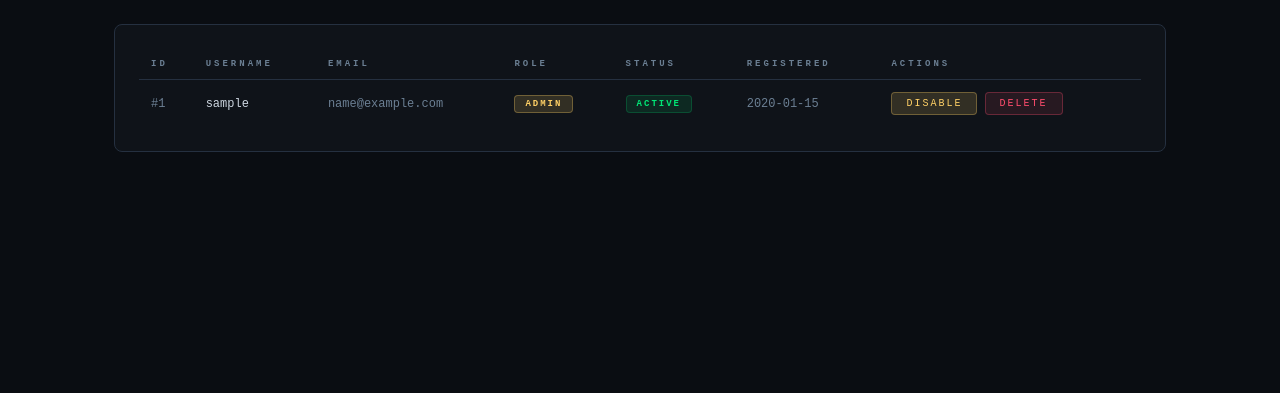
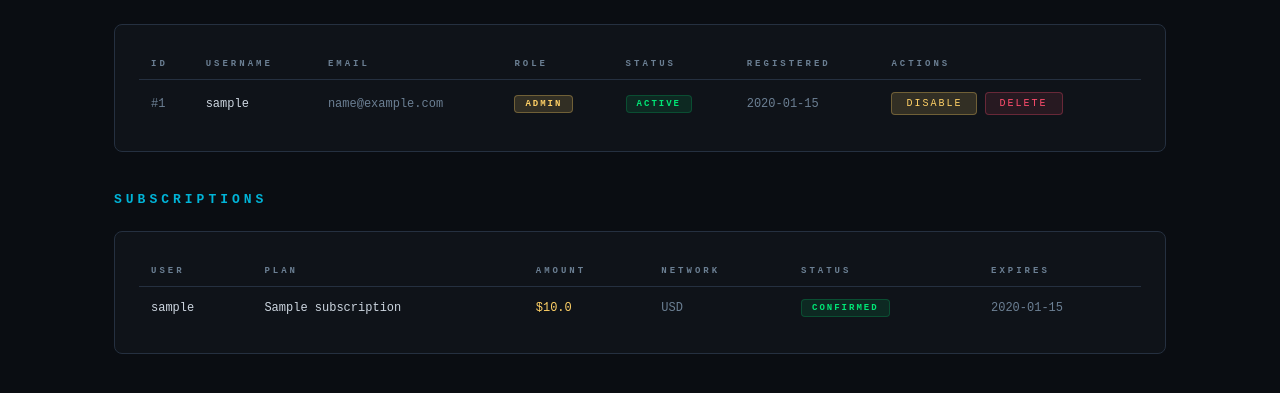
Before and after one commit to hassii121/Trading, a Flask app: page /admin in a window 1280 px wide. Shown: the part 231-624 px from the top of the page. Run offline with Flask 3, Linux system fonts and the light colour scheme; the visitor is signed in with stand-in values (Sample User, id 1); tables that the repository leaves empty hold one stand-in row (values such as "Sample post").

Commit message:
Step 3: Subscription system with NOWPayments
- subscriptions table (plan, payment_id, status, expires_at)
- 3 plans: Monthly $29, Quarterly $75, Yearly $249
- USDT TRC20 and BEP20 payment options
- NOWPayments invoice creation + IPN webhook auto-activation
- Subscription gate in login_required (admin bypasses)
- /subscribe page with plan cards
- /payment page with wallet address + copy button
- Admin panel shows all subscriptions with status

Co-Authored-By: Claude Sonnet 4.6 <noreply@anthropic.com>

```diff
--- a/main.py
+++ b/main.py
@@ -6,7 +6,7 @@ from flask import Flask, render_template, request, jsonify, session, redirect, u
 from flask_socketio import SocketIO, emit, disconnect
 from functools import wraps
 from werkzeug.security import generate_password_hash, check_password_hash
-import threading, logging, time
+import os, threading, logging, time, hmac, hashlib, json, requests as http_requests
 from concurrent.futures import ThreadPoolExecutor
 
 from binance.client import Client
@@ -29,11 +29,55 @@ app.secret_key = cfg.SECRET_KEY
 socketio     = SocketIO(app, cors_allowed_origins="*", async_mode="threading")
 
 
+# ── Subscription plans ───────────────────────────────────────────────────────
+PLANS = {
+    "monthly":   {"name": "Monthly",   "price": 29,  "days": 30},
+    "quarterly": {"name": "Quarterly", "price": 75,  "days": 90},
+    "yearly":    {"name": "Yearly",    "price": 249, "days": 365},
+}
+
+NP_API_KEY    = os.environ.get("NOWPAYMENTS_API_KEY",    "")
+NP_IPN_SECRET = os.environ.get("NOWPAYMENTS_IPN_SECRET", "")
+NP_API_URL    = "https://api.nowpayments.io/v1"
+
+
+def _np_create_payment(amount_usd, order_id, description, currency):
+    resp = http_requests.post(
+        f"{NP_API_URL}/payment",
+        headers={"x-api-key": NP_API_KEY, "Content-Type": "application/json"},
+        json={
+            "price_amount":       amount_usd,
+            "price_currency":     "usd",
+            "pay_currency":       currency,
+            "order_id":           str(order_id),
+            "order_description":  description,
+        },
+        timeout=15,
+    )
+    return resp.json()
+
+
+def _np_verify_ipn(payload: dict, sig: str) -> bool:
+    sorted_str = json.dumps(payload, sort_keys=True, separators=(",", ":"))
+    expected   = hmac.new(
+        NP_IPN_SECRET.encode(), sorted_str.encode(), hashlib.sha512
+    ).hexdigest()
+    return hmac.compare_digest(expected, sig.lower())
+
+
 def login_required(f):
     @wraps(f)
     def decorated(*args, **kwargs):
         if not session.get("user_id"):
+            if request.path.startswith("/api/"):
+                return jsonify({"error": "Not authenticated"}), 401
             return redirect(url_for("login_page"))
+        # Subscription gate — admins bypass
+        if session.get("role") != "admin":
+            if not trader_db.has_active_subscription(session["user_id"]):
+                if request.path.startswith("/api/"):
+                    return jsonify({"error": "No active subscription"}), 403
+                return redirect(url_for("subscribe_page"))
         return f(*args, **kwargs)
     return decorated
 
@@ -161,11 +205,77 @@ def logout():
     session.clear()
     return redirect(url_for("login_page"))
 
+@app.route("/subscribe")
+def subscribe_page():
+    if not session.get("user_id"):
+        return redirect(url_for("login_page"))
+    if session.get("role") == "admin" or trader_db.has_active_subscription(session["user_id"]):
+        return redirect(url_for("index"))
+    sub = trader_db.get_user_subscription(session["user_id"])
+    return render_template("subscribe.html", plans=PLANS, pending=sub)
+
+@app.route("/subscribe/<plan_key>", methods=["POST"])
+def subscribe_pay(plan_key):
+    if not session.get("user_id"):
+        return redirect(url_for("login_page"))
+    plan = PLANS.get(plan_key)
+    if not plan:
+        return redirect(url_for("subscribe_page"))
+    currency = request.form.get("currency", "usdttrc20")
+    if currency not in ("usdttrc20", "usdtbsc"):
+        currency = "usdttrc20"
+
+    # Create a placeholder subscription to get an order_id
+    temp_sub_id = trader_db.create_subscription(
+        session["user_id"], plan["name"], plan["price"], plan["days"],
+        "pending", "", 0, currency
+    )
+    result = _np_create_payment(
+        plan["price"], f"sub_{temp_sub_id}",
+        f"HASSII Institute {plan['name']} Subscription", currency
+    )
+    if "payment_id" not in result:
+        return render_template("subscribe.html", plans=PLANS,
+                               error="Payment creation failed — try again", pending=None)
+
+    # Update with real payment details
+    conn = trader_db.get_conn()
+    conn.execute("""UPDATE subscriptions SET
+                    payment_id=?, pay_address=?, pay_amount=?, pay_currency=?
+                    WHERE id=?""",
+                 (result["payment_id"], result.get("pay_address",""),
+                  result.get("pay_amount", 0), currency, temp_sub_id))
+    conn.commit()
+    conn.close()
+
+    return render_template("payment.html",
+                           plan=plan,
+                           pay_address=result.get("pay_address",""),
+                           pay_amount=result.get("pay_amount", plan["price"]),
+                           currency=currency.upper(),
+                           payment_id=result["payment_id"],
+                           sub_id=temp_sub_id)
+
+@app.route("/webhooks/nowpayments", methods=["POST"])
+def nowpayments_webhook():
+    data = request.get_json(force=True) or {}
+    sig  = request.headers.get("x-nowpayments-sig", "")
+    if NP_IPN_SECRET and not _np_verify_ipn(data, sig):
+        log.warning("NOWPayments IPN: invalid signature")
+        return jsonify({"error": "Invalid signature"}), 400
+    status     = data.get("payment_status", "")
+    payment_id = str(data.get("payment_id", ""))
+    if status in ("finished", "confirmed") and payment_id:
+        trader_db.activate_subscription(payment_id)
+        log.info("Subscription activated — payment_id=%s", payment_id)
+    return jsonify({"ok": True})
+
 @app.route("/admin")
 @admin_required
 def admin_page():
     users = trader_db.get_all_users()
-    return render_template("admin.html", users=users)
+    subs  = trader_db.get_all_subscriptions()
+    return render_template("admin.html", users=users, subs=subs)
 
 @app.route("/admin/toggle_user/<int:uid>", methods=["POST"])
 @admin_required
--- a/templates/admin.html
+++ b/templates/admin.html
@@ -101,6 +101,29 @@
       </tbody>
     </table>
   </div>
+
+  <h2 style="margin-top:40px">Subscriptions</h2>
+  <div class="section">
+    <table>
+      <thead>
+        <tr><th>User</th><th>Plan</th><th>Amount</th><th>Network</th><th>Status</th><th>Expires</th></tr>
+      </thead>
+      <tbody>
+        {% for s in subs %}
+        <tr>
+          <td>{{ s.username }}</td>
+          <td>{{ s.plan_name }}</td>
+          <td style="color:var(--gold)">${{ s.amount_usd }}</td>
+          <td style="color:var(--text2)">{{ s.pay_currency or '—' }}</td>
+          <td><span class="badge {% if s.payment_status == 'confirmed' %}badge-active{% else %}badge-inactive{% endif %}">{{ s.payment_status }}</span></td>
+          <td style="color:var(--text2)">{{ s.expires_at[:10] if s.expires_at else '—' }}</td>
+        </tr>
+        {% else %}
+        <tr><td colspan="6" class="no-data">No subscriptions yet</td></tr>
+        {% endfor %}
+      </tbody>
+    </table>
+  </div>
 </div>
 
 </body>
--- a/trader_db.py
+++ b/trader_db.py
@@ -34,6 +34,21 @@ def init_db():
             role          TEXT DEFAULT 'user',
             is_active     INTEGER DEFAULT 1,
             created_at    TIMESTAMP DEFAULT CURRENT_TIMESTAMP
+        );
+        CREATE TABLE IF NOT EXISTS subscriptions (
+            id             INTEGER PRIMARY KEY AUTOINCREMENT,
+            user_id        INTEGER NOT NULL,
+            plan_name      TEXT,
+            amount_usd     REAL,
+            duration_days  INTEGER,
+            payment_id     TEXT,
+            pay_address    TEXT,
+            pay_amount     REAL,
+            pay_currency   TEXT,
+            payment_status TEXT DEFAULT 'pending',
+            started_at     TIMESTAMP,
+            expires_at     TIMESTAMP,
+            created_at     TIMESTAMP DEFAULT CURRENT_TIMESTAMP
         );
         CREATE TABLE IF NOT EXISTS trading_settings (
             key   TEXT PRIMARY KEY,
@@ -123,6 +138,66 @@ def delete_user(user_id):
     conn.commit()
     conn.close()
 
+def create_subscription(user_id, plan_name, amount_usd, duration_days,
+                        payment_id, pay_address, pay_amount, pay_currency):
+    conn = get_conn()
+    c    = conn.cursor()
+    c.execute("""INSERT INTO subscriptions
+                 (user_id, plan_name, amount_usd, duration_days,
+                  payment_id, pay_address, pay_amount, pay_currency)
+                 VALUES (?,?,?,?,?,?,?,?)""",
+              (user_id, plan_name, amount_usd, duration_days,
+               payment_id, pay_address, pay_amount, pay_currency))
+    sub_id = c.lastrowid
+    conn.commit()
+    conn.close()
+    return sub_id
+
+def get_subscription(sub_id):
+    conn = get_conn()
+    row  = conn.execute("SELECT * FROM subscriptions WHERE id=?", (sub_id,)).fetchone()
+    conn.close()
+    return dict(row) if row else None
+
+def activate_subscription(payment_id):
+    conn = get_conn()
+    sub  = conn.execute("SELECT * FROM subscriptions WHERE payment_id=?",
+                        (payment_id,)).fetchone()
+    if sub:
+        conn.execute("""UPDATE subscriptions SET
+                        payment_status='confirmed',
+                        started_at=CURRENT_TIMESTAMP,
+                        expires_at=datetime(CURRENT_TIMESTAMP, '+' || duration_days || ' days')
+                        WHERE payment_id=?""", (payment_id,))
+    conn.commit()
+    conn.close()
+
+def has_active_subscription(user_id):
+    conn = get_conn()
+    row  = conn.execute("""SELECT id FROM subscriptions
+                           WHERE user_id=? AND payment_status='confirmed'
+                           AND expires_at > CURRENT_TIMESTAMP
+                           ORDER BY expires_at DESC LIMIT 1""",
+                        (user_id,)).fetchone()
+    conn.close()
+    return row is not None
+
+def get_user_subscription(user_id):
+    conn = get_conn()
+    row  = conn.execute("""SELECT * FROM subscriptions WHERE user_id=?
+                           ORDER BY created_at DESC LIMIT 1""",
+                        (user_id,)).fetchone()
+    conn.close()
+    return dict(row) if row else None
+
+def get_all_subscriptions():
+    conn = get_conn()
+    rows = conn.execute("""SELECT s.*, u.username, u.email FROM subscriptions s
+                           JOIN users u ON s.user_id=u.id
+                           ORDER BY s.created_at DESC""").fetchall()
+    conn.close()
+    return [dict(r) for r in rows]
+
 def get_setting(key, default=""):
     conn = get_conn()
     row  = conn.execute("SELECT value FROM trading_settings WHERE key=?", (key,)).fetchone()
```
Also changed, not shown: templates/payment.html (added, +94 -0 lines), templates/subscribe.html (added, +99 -0 lines).
